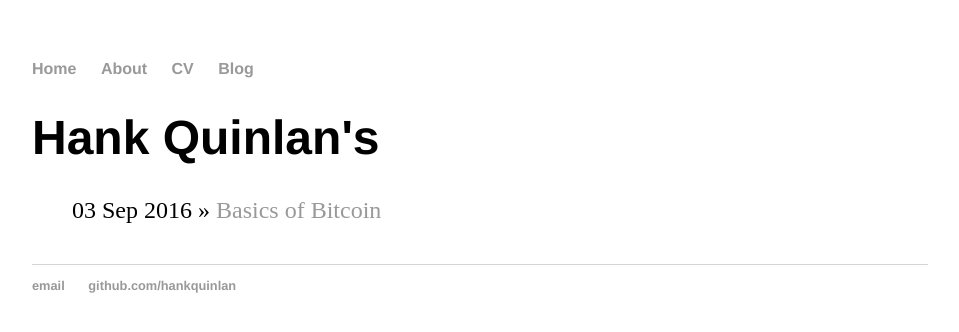
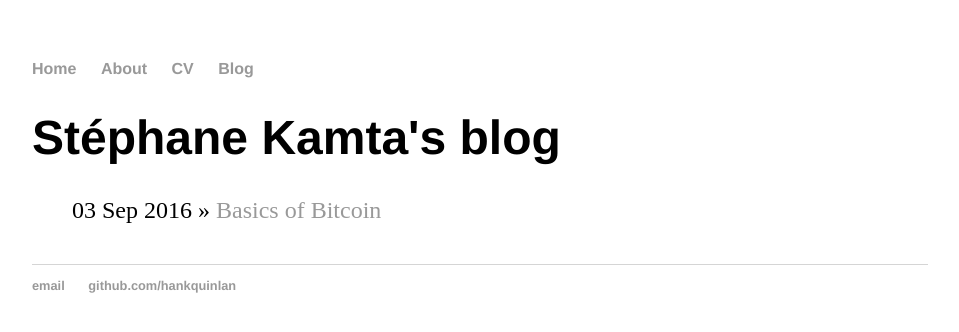
Before and after one commit to skad94/skad94.github.io, a Jekyll site: the page built from about/index.html, in a window 1280 px wide. Shown: the top 332 px of the page, without its empty margins (160-1119 px from the left). Built offline with Jekyll 4.4.1, drawn with Linux system fonts in a browser that asks for light colours.

Commit message:
name added

```diff
--- a/about/index.html
+++ b/about/index.html
@@ -1,6 +1,6 @@
 ---
 layout: default
-title: Hank Quinlan's
+title: Stéphane Kamta's blog
 ---
 	<h1>{{ page.title }}</h1>
 	<ul class="posts">
```
